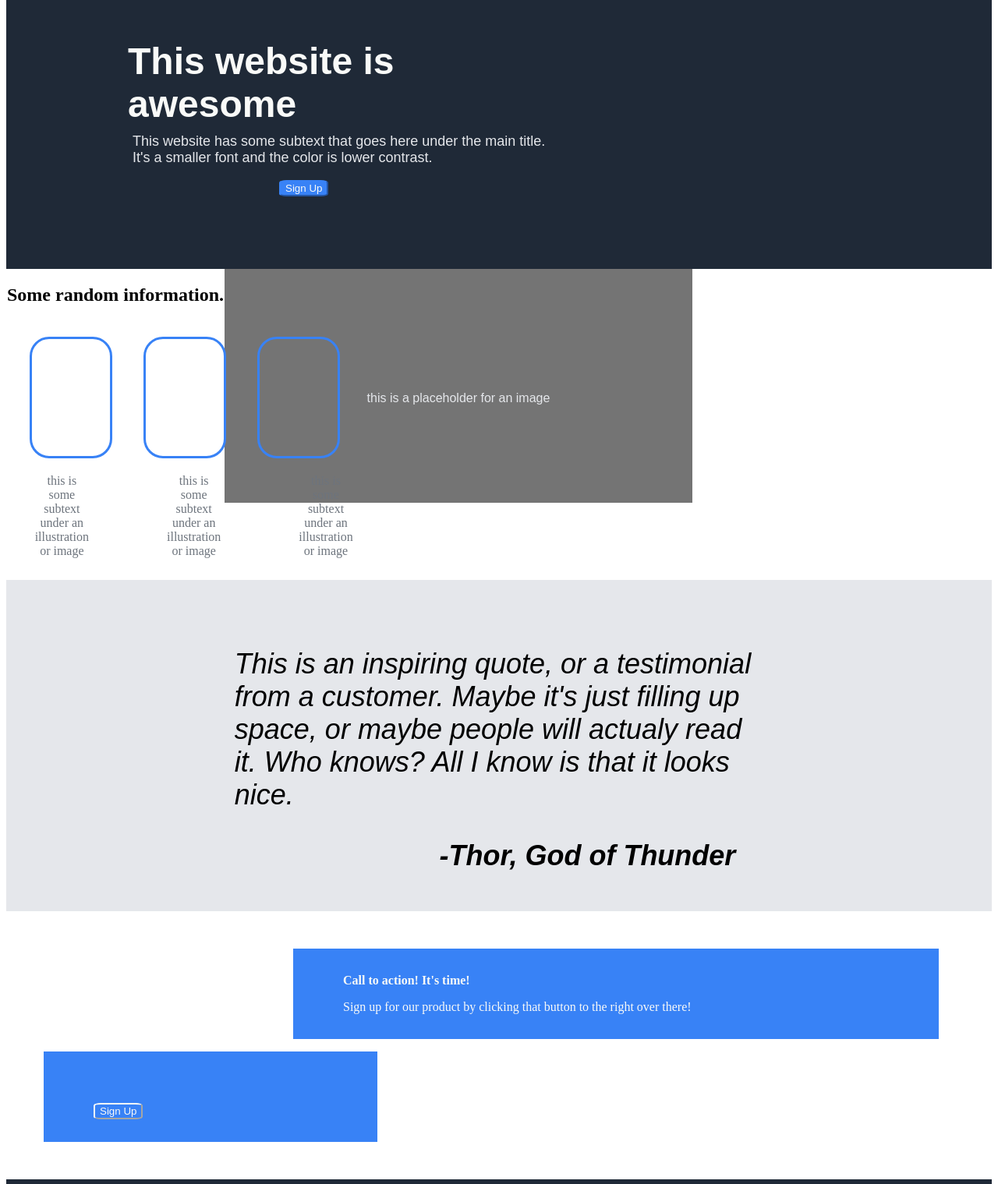
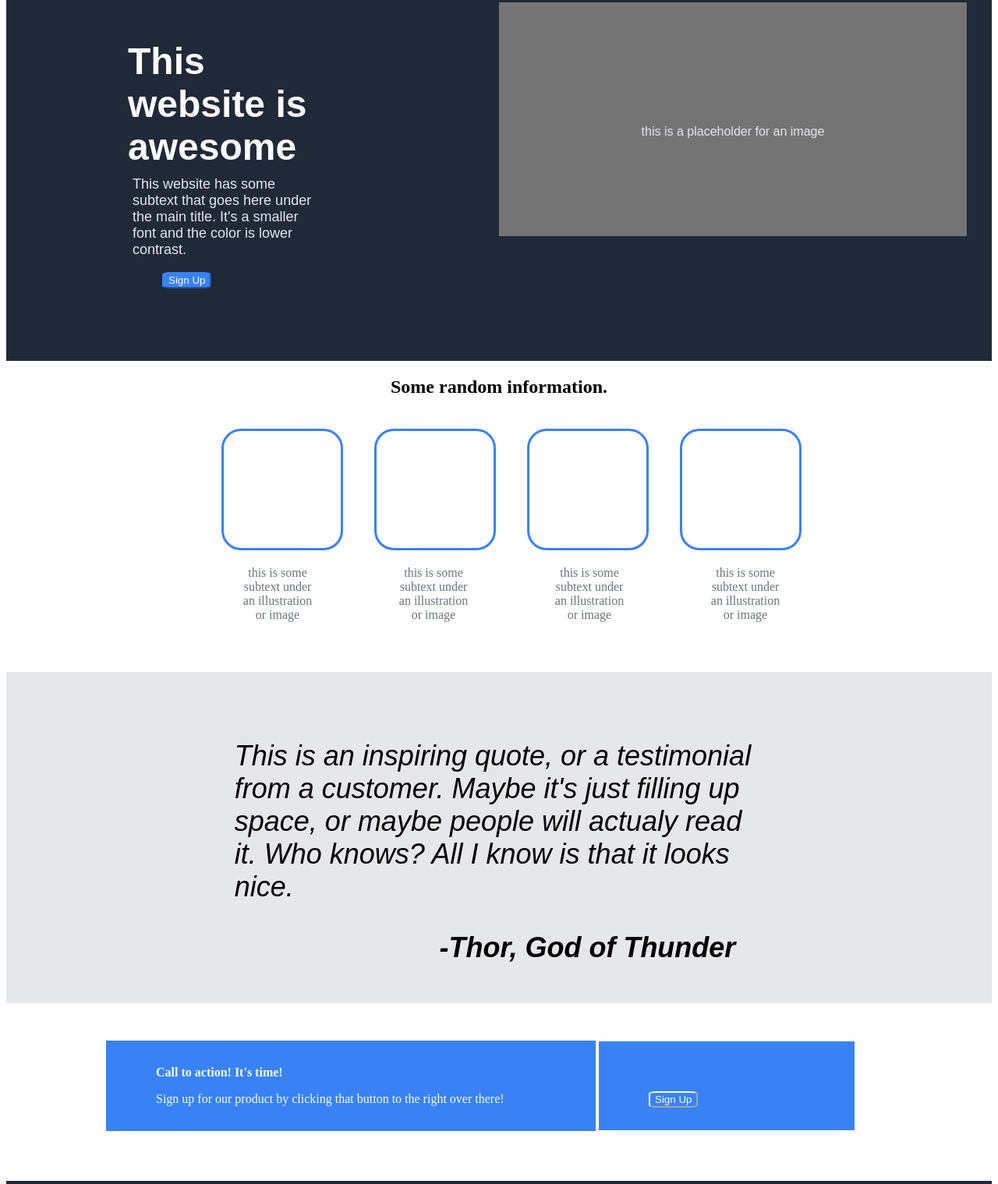
Before and after one commit to umkaren/landing-page, a plain HTML site: page index.html in a window 1280 px wide. Shown: the part 141-1660 px from the top of the page at 78% size. Drawn offline with Linux system fonts and the light colour scheme.

Commit message:
it was looking real janky. Still janky.

```diff
--- a/mystyle.css
+++ b/mystyle.css
@@ -12,13 +12,13 @@
     clear: left;
     margin-right: 0;
     display: inline-block;
-    width: 700px;
+    width: 400px;
 }
 
 #placeholder-img {
     display: inline-block;
     float: right;
-    margin-right: 24em;
+    margin-right: 2em;
     width: 600px;
     height: 300px;
     background-color: rgb(116, 116, 116);
@@ -135,7 +135,7 @@ figcaption {
 .call-text {
     background-color: #3882f6;
     color:#f9faf8;
-    margin-left: 20em;
+    margin-left: 5em;
     padding-left: 4em;
     padding-right: 4em;
     padding-top: 1em;
@@ -144,7 +144,7 @@ figcaption {
     border-color: #3882f6;
     margin-bottom: 1em;
     margin-right: 0;
-    width: 700px;
+    width: 500px;
 }
 
 #call-button {
@@ -153,10 +153,10 @@ figcaption {
     align-content: center;
     padding-right: 4em;
     padding-left: 4em;
-    padding-top: 4.1em;
+    padding-top: 4em;
     padding-bottom: 1.8em;
     border-color: #3882f6;
-    width: 300px;
+    width: 200px;
     margin-left: 0;
 }
 
```
